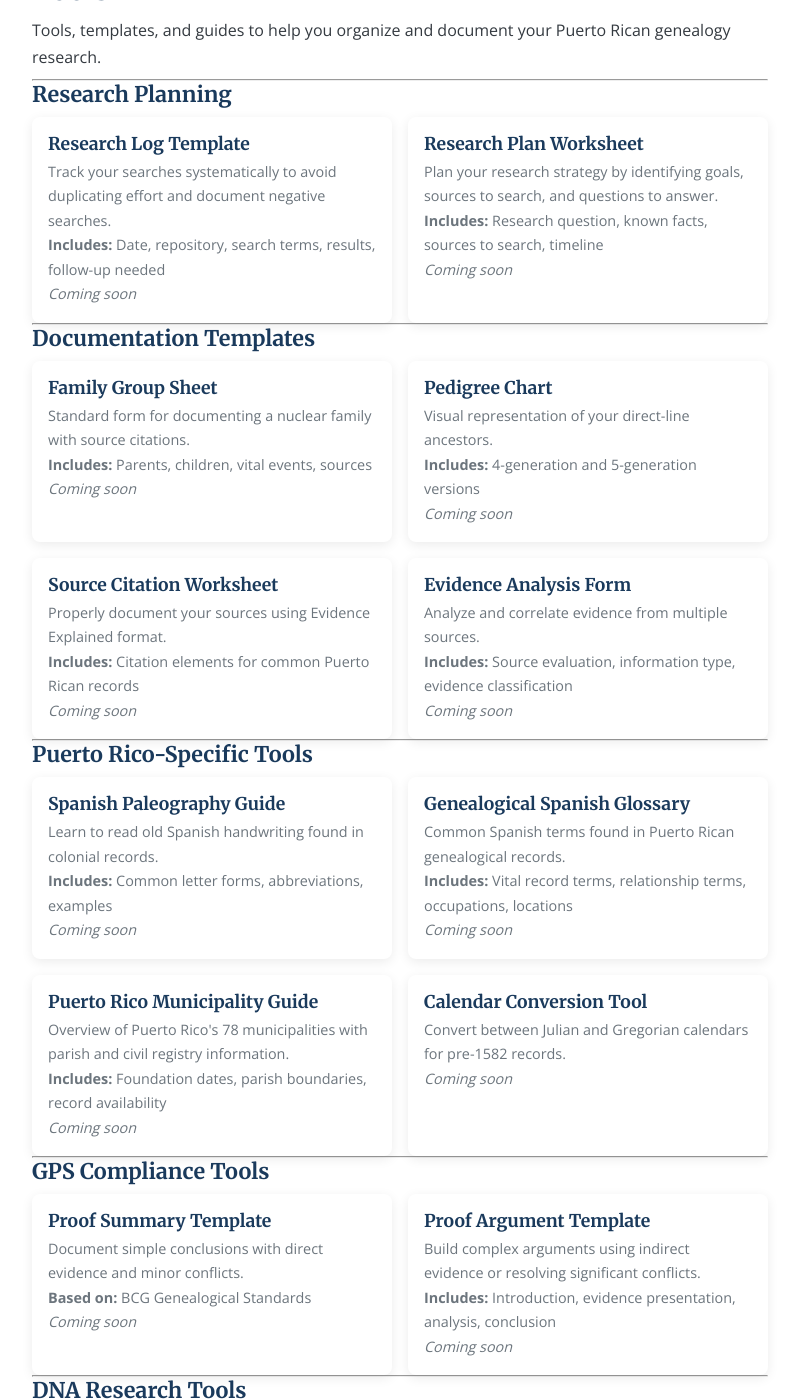
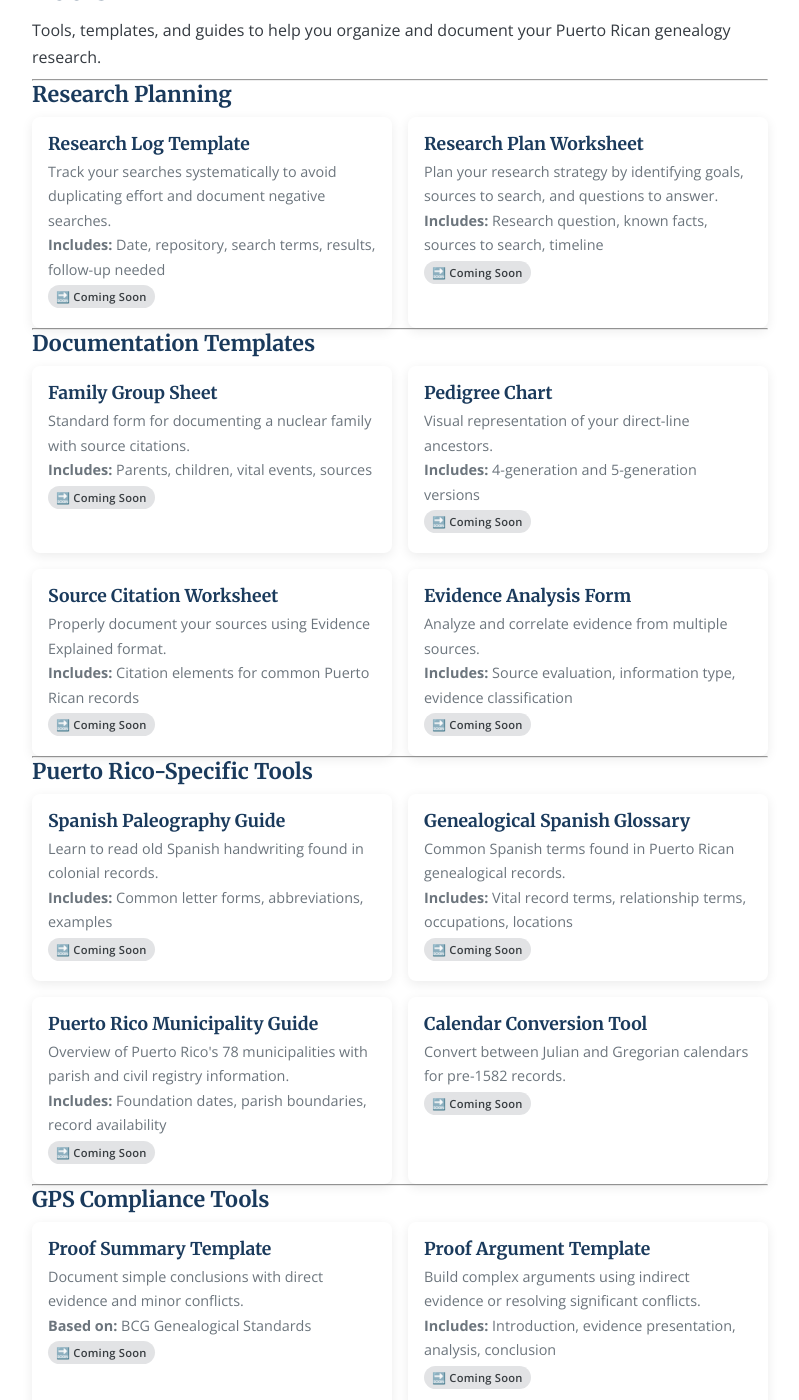
Before and after one commit to SylviaVargas/puertoricangenealogygroup, a Jekyll site: the page built from tools.md, in a window 1280 px wide and 1400 px high, scrolled down 266 px. Shown: the whole window, without its empty margins (240-1039 px from the left). Built offline with Jekyll 4.4.1, drawn with Linux system fonts in a browser that asks for light colours; some of the changed text lies outside the part shown.

Commit message:
Update Tools pages with badges

```diff
--- a/tools.md
+++ b/tools.md
@@ -21,14 +21,14 @@ Tools, templates, and guides to help you organize and document your Puerto Rican
 <h3>Research Log Template</h3>
 <p>Track your searches systematically to avoid duplicating effort and document negative searches.</p>
 <p><strong>Includes:</strong> Date, repository, search terms, results, follow-up needed</p>
-<p><em>Coming soon</em></p>
+<span class="badge badge-coming-soon">🔜 Coming Soon</span>
 </div>
 
 <div class="card">
 <h3>Research Plan Worksheet</h3>
 <p>Plan your research strategy by identifying goals, sources to search, and questions to answer.</p>
 <p><strong>Includes:</strong> Research question, known facts, sources to search, timeline</p>
-<p><em>Coming soon</em></p>
+<span class="badge badge-coming-soon">🔜 Coming Soon</span>
 </div>
 
 </div>
@@ -43,28 +43,28 @@ Tools, templates, and guides to help you organize and document your Puerto Rican
 <h3>Family Group Sheet</h3>
 <p>Standard form for documenting a nuclear family with source citations.</p>
 <p><strong>Includes:</strong> Parents, children, vital events, sources</p>
-<p><em>Coming soon</em></p>
+<span class="badge badge-coming-soon">🔜 Coming Soon</span>
 </div>
 
 <div class="card">
 <h3>Pedigree Chart</h3>
 <p>Visual representation of your direct-line ancestors.</p>
 <p><strong>Includes:</strong> 4-generation and 5-generation versions</p>
-<p><em>Coming soon</em></p>
+<span class="badge badge-coming-soon">🔜 Coming Soon</span>
 </div>
 
 <div class="card">
 <h3>Source Citation Worksheet</h3>
 <p>Properly document your sources using Evidence Explained format.</p>
 <p><strong>Includes:</strong> Citation elements for common Puerto Rican records</p>
-<p><em>Coming soon</em></p>
+<span class="badge badge-coming-soon">🔜 Coming Soon</span>
 </div>
 
 <div class="card">
 <h3>Evidence Analysis Form</h3>
 <p>Analyze and correlate evidence from multiple sources.</p>
 <p><strong>Includes:</strong> Source evaluation, information type, evidence classification</p>
-<p><em>Coming soon</em></p>
+<span class="badge badge-coming-soon">🔜 Coming Soon</span>
 </div>
 
 </div>
@@ -79,27 +79,27 @@ Tools, templates, and guides to help you organize and document your Puerto Rican
 <h3>Spanish Paleography Guide</h3>
 <p>Learn to read old Spanish handwriting found in colonial records.</p>
 <p><strong>Includes:</strong> Common letter forms, abbreviations, examples</p>
-<p><em>Coming soon</em></p>
+<span class="badge badge-coming-soon">🔜 Coming Soon</span>
 </div>
 
 <div class="card">
 <h3>Genealogical Spanish Glossary</h3>
 <p>Common Spanish terms found in Puerto Rican genealogical records.</p>
 <p><strong>Includes:</strong> Vital record terms, relationship terms, occupations, locations</p>
-<p><em>Coming soon</em></p>
+<span class="badge badge-coming-soon">🔜 Coming Soon</span>
 </div>
 
 <div class="card">
 <h3>Puerto Rico Municipality Guide</h3>
 <p>Overview of Puerto Rico's 78 municipalities with parish and civil registry information.</p>
 <p><strong>Includes:</strong> Foundation dates, parish boundaries, record availability</p>
-<p><em>Coming soon</em></p>
+<span class="badge badge-coming-soon">🔜 Coming Soon</span>
 </div>
 
 <div class="card">
 <h3>Calendar Conversion Tool</h3>
 <p>Convert between Julian and Gregorian calendars for pre-1582 records.</p>
-<p><em>Coming soon</em></p>
+<span class="badge badge-coming-soon">🔜 Coming Soon</span>
 </div>
 
 </div>
@@ -114,14 +114,14 @@ Tools, templates, and guides to help you organize and document your Puerto Rican
 <h3>Proof Summary Template</h3>
 <p>Document simple conclusions with direct evidence and minor conflicts.</p>
 <p><strong>Based on:</strong> BCG Genealogical Standards</p>
-<p><em>Coming soon</em></p>
+<span class="badge badge-coming-soon">🔜 Coming Soon</span>
 </div>
 
 <div class="card">
 <h3>Proof Argument Template</h3>
 <p>Build complex arguments using indirect evidence or resolving significant conflicts.</p>
 <p><strong>Includes:</strong> Introduction, evidence presentation, analysis, conclusion</p>
-<p><em>Coming soon</em></p>
+<span class="badge badge-coming-soon">🔜 Coming Soon</span>
 </div>
 
 </div>
@@ -136,13 +136,13 @@ Tools, templates, and guides to help you organize and document your Puerto Rican
 <h3>DNA Match Tracking Spreadsheet</h3>
 <p>Organize your DNA matches and track your analysis progress.</p>
 <p><strong>Includes:</strong> Match name, cM shared, MRCA, research notes</p>
-<p><em>Coming soon</em></p>
+<span class="badge badge-coming-soon">🔜 Coming Soon</span>
 </div>
 
 <div class="card">
 <h3>What Are the Odds? (WATO) Guide</h3>
 <p>Introduction to using DNA evidence with the WATO tool.</p>
-<p><em>Coming soon</em></p>
+<span class="badge badge-coming-soon">🔜 Coming Soon</span>
 </div>
 
 </div>
```
Also changed, not shown: _research-guides/es-estandar-prueba-genealogica.md (+2 -0 lines), _research-guides/genealogical-proof-standard.md (+2 -0 lines), es/herramientas.md (+14 -14 lines).
